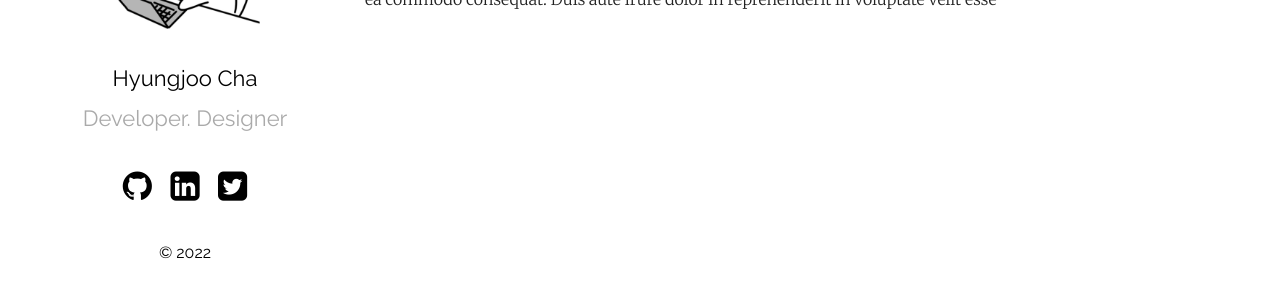
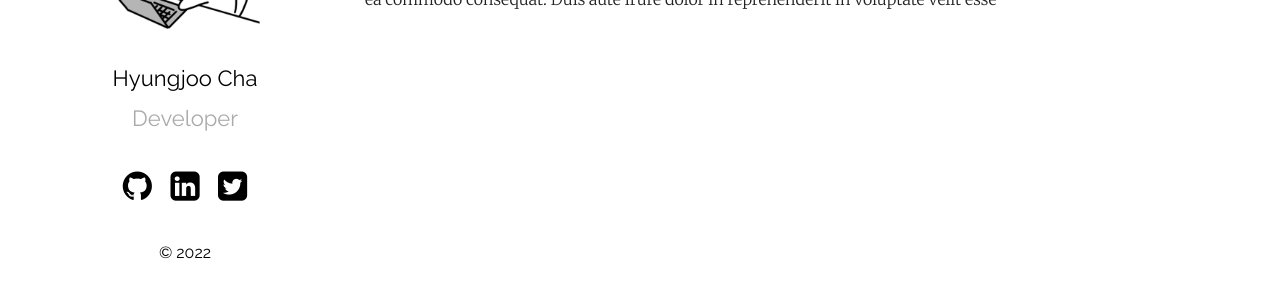
Before and after one commit to hyungjoo-cha/hyungjoo-cha.github.io, a Jekyll site: the page built from index.md, in a window 1280 px wide. Shown: the part 267-561 px from the top of the page. Built offline with Jekyll 4.4.1, drawn with Linux system fonts in a browser that asks for light colours; some of the changed lines change nothing that is shown.

Commit message:
erasing plainwhite

```diff
--- a/_config.yml
+++ b/_config.yml
@@ -1,6 +1,6 @@
-title: Welcome to my git
-author: Hyungjoo Cha
-email: hyungjoo_chal@korea.ac.kr
+title: Welcome
+author: HyungjooCha
+email: hyungjoo_cha@korea.ac.kr
 description: > # this means to ignore newlines until "show_exerpts:"
   Write an awesome description for your new site here. You can edit this
   line in _config.yml. It will appear in your document head meta (for
@@ -13,7 +13,7 @@
   sass_dir: _sass
 plainwhite:
   name: Hyungjoo Cha
-  tagline: Developer. Designer
+  tagline:  Developer
   date_format: "%b %-d, %Y"
   sitemap: true # set to true to generate sitemap.xml content
   search: true # set to true to enable searchbar
@@ -53,7 +53,7 @@
 # - about.md
 
 # Build settings
-theme: plainwhite
+# theme: plainwhite
 
 plugins:
   - jekyll-seo-tag
```
